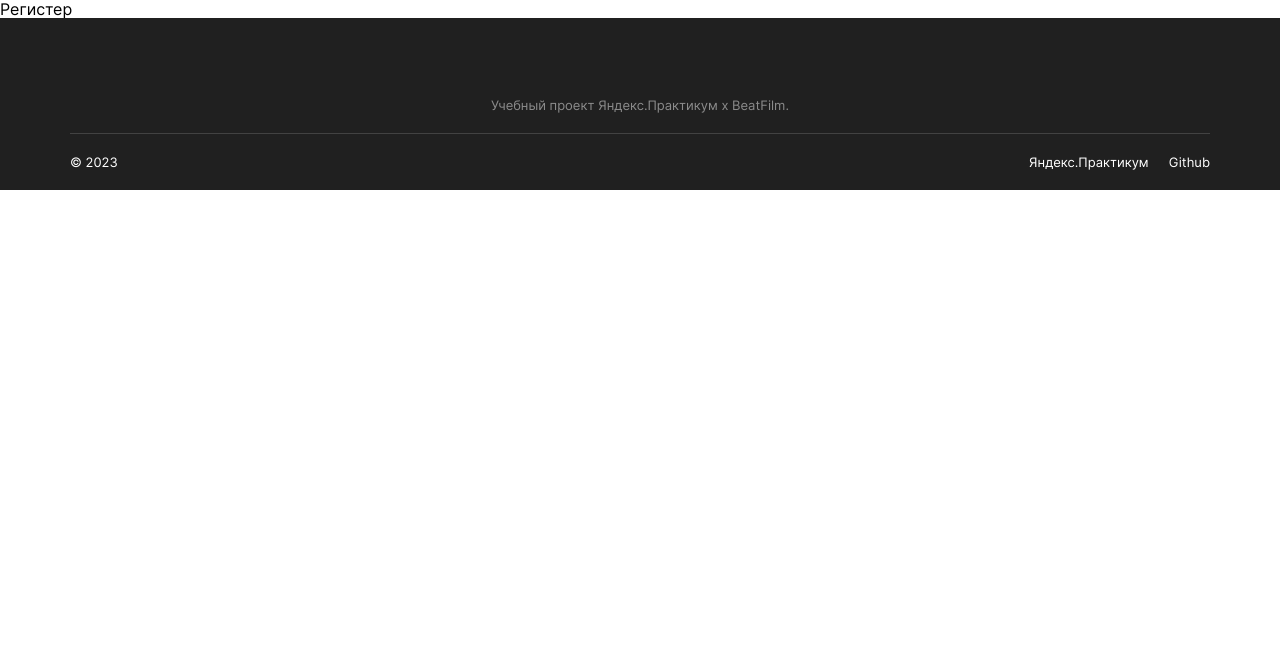
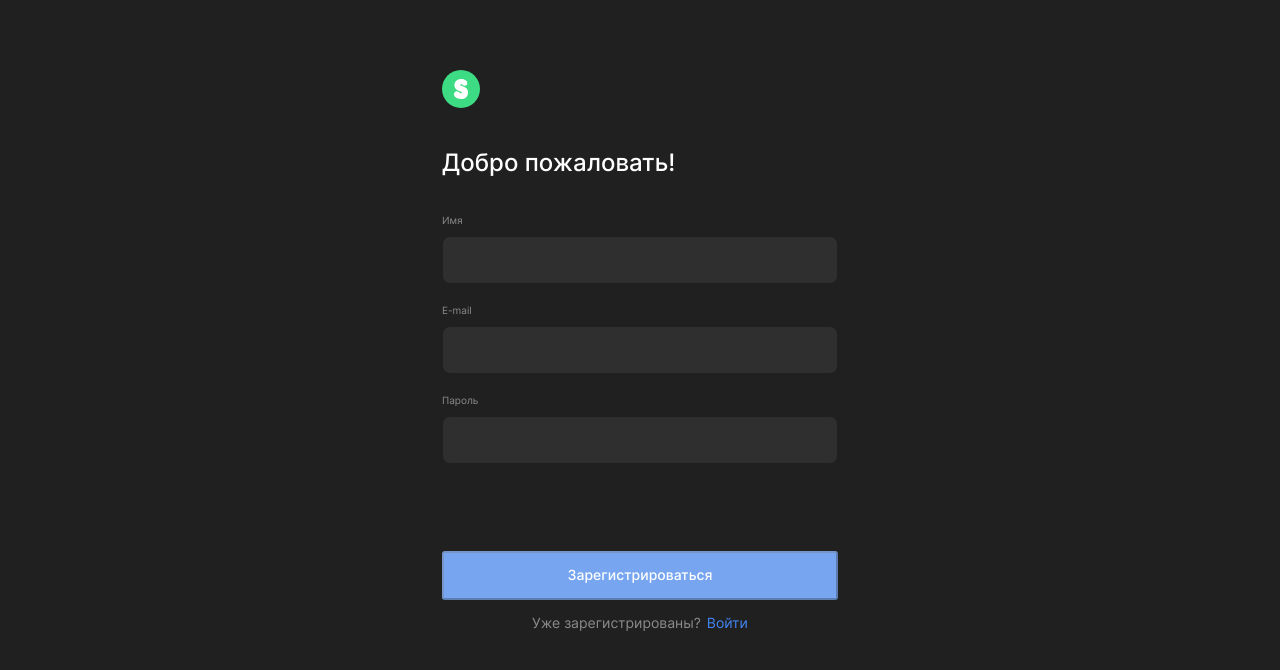
Before and after one commit to senak322/movies-explorer-frontend, a React (Create React App) app: page /signin in a window 1280 px wide. Shown: the top 670 px of the page. Built offline with nearby package versions, Linux system fonts and the light colour scheme.

Commit message:
add register page

```diff
--- a/src/components/App/App.js
+++ b/src/components/App/App.js
@@ -1,10 +1,13 @@
 import "./App.css";
 // import { useState, useEffect, useCallback } from "react";
-import { Route, Routes } from "react-router-dom";
+import { Route, Routes, useLocation  } from "react-router-dom";
 import Main from "../Main/Main";
 import Footer from "../Footer/Footer";
+import Register from "../Register/Register";
 
 function App() {
+  const { pathname } = useLocation();
+
   return (
     <div className="App">
       <Routes>
@@ -12,19 +15,19 @@ function App() {
         <Route
           path="/signup"
           element={
-            <div>Регистер</div>
+            <Register />
             // <Register handleRegister={handleRegister} isLoading={isLoading} />
           }
         />
         <Route
           path="/signin"
           element={
-            <div>Регистер</div>
+            <Register />
             // <Register handleRegister={handleRegister} isLoading={isLoading} />
           }
         />
       </Routes>
-      <Footer />
+      {pathname === '/' && <Footer />}
     </div>
   );
 }
--- /dev/null
+++ b/src/components/Form/Form.css
@@ -0,0 +1,89 @@
+.form {
+  background-color: #202020;
+  display: flex;
+  flex-direction: column;
+  align-items: center;
+  height: 100vh;
+}
+
+.form__wrapper {
+  margin-top: 70px;
+}
+
+.form__logo {
+  transition: all 0.25s linear;
+}
+
+.form__logo:hover {
+  opacity: 0.5;
+}
+
+.form__heading {
+  font-weight: 500;
+  font-size: 24px;
+  line-height: 29px;
+  color: #ffffff;
+  margin: 37px 0;
+}
+
+.form__container {
+  display: flex;
+  flex-direction: column;
+  width: 396px;
+}
+
+.form__fieldset {
+  display: flex;
+  flex-direction: column;
+  border: none;
+  padding: 0;
+  margin: 0;
+  min-height: 266px;
+}
+
+.form__btn {
+  margin-top: 67px;
+  padding: 13px 0 15px;
+  background-color: #4285f4;
+  color: #ffffff;
+  border-radius: 3px;
+  cursor: pointer;
+  transition: all 0.25s linear;
+  font-weight: 500;
+  font-size: 14px;
+  line-height: 17px;
+}
+
+.form__btn:hover {
+  background-color: #2662c4;
+}
+
+.form__btn:disabled {
+  background-color: #77a5f0;
+  cursor: auto;
+}
+
+.form__questions {
+  display: flex;
+  align-items: center;
+  justify-content: center;
+  font-weight: 400;
+  font-size: 14px;
+  line-height: 17px;
+  font-style: normal;
+}
+
+.form__question {
+  color: #8b8b8b;
+  margin-right: 6px;
+}
+
+.form__link-btn {
+  color: #4285f4;
+  text-decoration: none;
+  transition: all 0.25s linear;
+}
+
+.form__link-btn:hover {
+  color: #266ad8;
+}
--- /dev/null
+++ b/src/components/Form/Form.js
@@ -0,0 +1,96 @@
+import { useEffect, useCallback } from "react";
+import logo from "../../images/logo.svg";
+import { Link } from "react-router-dom";
+import "./Form.css";
+import useFormAndValidation from "../../utils/useFormAndValidation";
+import FormInput from "../FormInput/FormInput";
+
+function Form({
+  isRegister,
+  heading,
+  buttonText,
+  areRegistered,
+  link,
+  linkBtn,
+}) {
+  const {
+    values,
+    handleChange,
+    setValues,
+    errors,
+    isValid,
+    handleBlur,
+    // isInputValid,
+    resetForm,
+  } = useFormAndValidation();
+
+  const cbSetValues = useCallback(() => {
+    const formValues = {};
+    setValues(formValues);
+  }, [setValues]);
+
+  useEffect(() => {
+    cbSetValues();
+    resetForm();
+  }, [cbSetValues, resetForm]);
+
+  return (
+    <section className="form">
+      <div className="form__wrapper">
+        <Link to="/">
+          <img className="form__logo" src={logo} alt="logo"></img>
+        </Link>
+        <h1 className="form__heading">{heading}</h1>
+        <form className="form__container">
+          <fieldset className="form__fieldset">
+            {isRegister && (
+              <FormInput
+                label="Имя"
+                name="name"
+                type="text"
+                values={values}
+                errors={errors}
+                isValid={isValid}
+                handleChange={handleChange}
+                handleBlur={handleBlur}
+                //   isInputValid={isInputValid}
+              />
+            )}
+            <FormInput
+              label="E-mail"
+              name="email"
+              type="email"
+              values={values}
+              errors={errors}
+              isValid={isValid}
+              handleChange={handleChange}
+              handleBlur={handleBlur}
+              // isInputValid={isInputValid}
+            />
+            <FormInput
+              label="Пароль"
+              name="password"
+              type="password"
+              values={values}
+              errors={errors}
+              isValid={isValid}
+              handleChange={handleChange}
+              handleBlur={handleBlur}
+              // isInputValid={isInputValid}
+            />
+          </fieldset>
+          <button className="form__btn" disabled={isValid ? false : true}>
+            {buttonText}
+          </button>
+          <div className="form__questions">
+            <p className="form__question">{areRegistered}</p>
+            <Link className="form__link-btn" to={link}>
+              {linkBtn}
+            </Link>
+          </div>
+        </form>
+      </div>
+    </section>
+  );
+}
+export default Form;
--- /dev/null
+++ b/src/components/FormInput/FormInput.css
@@ -0,0 +1,47 @@
+.form-input__label {
+  font-weight: 400;
+  font-size: 10px;
+  line-height: 12px;
+  color: #8b8b8b;
+  margin-bottom: 10px;
+}
+
+.form-input__input {
+  padding: 15px;
+  color: #ffffff;
+  background-color: #2f2f2f;
+  border-radius: 8px;
+  border: 1px solid #202020;;
+  font-weight: 400;
+  font-size: 13px;
+  line-height: 16px;
+  transition: all 0.25s linear;
+}
+
+.form-input__input_error {
+  color: #ee3465;
+}
+
+.form-input__error {
+  font-weight: 400;
+  font-size: 10px;
+  line-height: 12px;
+  color: #ee3465;
+  margin-bottom: 10px;
+  visibility: hidden;
+  min-height: 10px;
+  opacity: 0;
+}
+
+.form-input__error_active {
+  visibility: visible;
+  opacity: 1;
+}
+
+.form-input__input:hover {
+    border: 1px solid black;
+}
+
+.form-input__input_error:hover {
+    border: 1px solid #EE3465;
+}
--- /dev/null
+++ b/src/components/FormInput/FormInput.js
@@ -0,0 +1,37 @@
+import "../FormInput/FormInput.css";
+
+function FormInput({
+  label,
+  name,
+  type,
+  values,
+  handleChange,
+  handleBlur,
+  isValid,
+  errors,
+}) {
+  return (
+    <>
+      <label className="form-input__label" htmlFor="name">
+        {label}
+      </label>
+      <input
+        className={`form-input__input ${
+          errors[name] === "" ? "" : "form-input__input_error"
+        }`}
+        id={name}
+        name={name}
+        type={type}
+        required
+        value={values[name] || ""}
+        onChange={handleChange}
+        onBlur={handleBlur}
+      ></input>
+      <span className={`form-input__error ${isValid ? "" : "form-input__error_active"}`}>
+        {errors[name]}
+      </span>
+    </>
+  );
+}
+
+export default FormInput;
--- /dev/null
+++ b/src/components/Register/Register.js
@@ -0,0 +1,9 @@
+import Form from "../Form/Form";
+
+function Register() {
+  return (
+    <Form isRegister={true} heading="Добро пожаловать!" buttonText="Зарегистрироваться" areRegistered="Уже зарегистрированы?" link="/signin" linkBtn="Войти" />
+  );
+}
+
+export default Register;
--- /dev/null
+++ b/src/utils/useFormAndValidation.js
@@ -0,0 +1,47 @@
+import { useState, useCallback } from "react";
+
+function useFormAndValidation() {
+  const [values, setValues] = useState({});
+  const [isValid, setIsValid] = useState(false);
+  const [isInputValid, setIsInputValid] = useState(true);
+  const [errors, setErrors] = useState({});
+
+  const handleChange = (event) => {
+    const { value, name } = event.target;
+    setValues({ ...values, [name]: value });
+    setIsValid(event.target.closest("form").checkValidity());
+    setIsInputValid(event.target.closest("input").checkValidity());
+    setErrors({ ...errors, [name]: event.currentTarget.validationMessage });
+  };
+
+  const handleBlur = (event) => {
+    const { name } = event.target;
+    setErrors({ ...errors, [name]: event.currentTarget.validationMessage });
+    setIsValid(event.target.closest("form").checkValidity());
+    setIsInputValid(event.target.closest("input").checkValidity());
+  };
+
+  const resetForm = useCallback(
+    (newValues = {}, newErrors = {}, newIsValid = false) => {
+      setValues(newValues);
+      setErrors(newErrors);
+      setIsValid(newIsValid);
+    },
+    [setValues, setErrors, setIsValid]
+  );
+
+  return {
+    values,
+    handleChange,
+    setValues,
+    errors,
+    setErrors,
+    isValid,
+    setIsValid,
+    handleBlur,
+    isInputValid,
+    resetForm,
+  };
+}
+
+export default useFormAndValidation;
```
